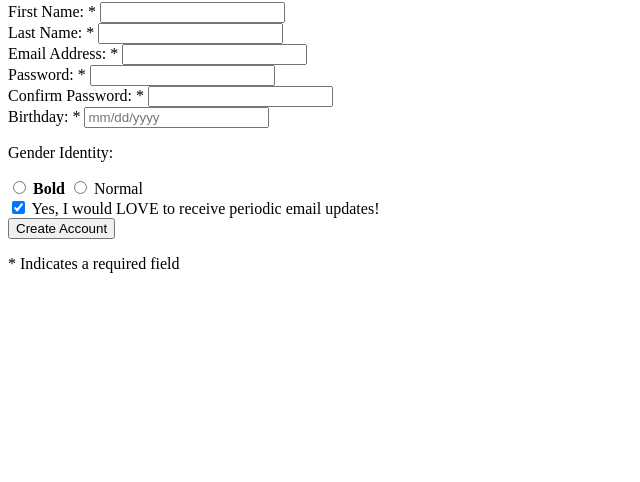
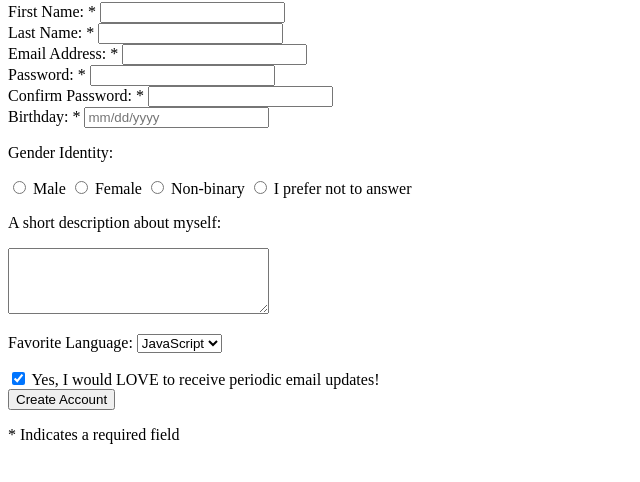
Before and after one commit to marksirany/RegistrationForm, a plain HTML site: page index.html in a window 1280 px wide. Shown: the part 78-560 px from the top of the page, without its empty margins (0-640 px from the left). Drawn offline with Linux system fonts and the light colour scheme.

Commit message:
final commit

```diff
--- a/index.html
+++ b/index.html
@@ -35,11 +35,29 @@
         </div>
         <div>
             <p>Gender Identity:</p>
-            <input type="radio" name="font" value="Male" id="bold">
-            <label for="bold"><strong>Bold</strong><label>
             <input type="radio" name="font" value="normal" id="normal">
-            <label for="normal">Normal<label>
+            <label for="normal">Male<label>
+            <input type="radio" name="font" value="normal" id="normal">
+            <label for="normal">Female<label>
+            <input type="radio" name="font" value="normal" id="normal">
+            <label for="normal">Non-binary<label>
+            <input type="radio" name="font" value="normal" id="normal">
+            <label for="normal">I prefer not to answer<label>
+        </div>
+        <div>
+            <p>A short description about myself:</p>
+            <textarea name="comment" cols="30" rows="4"></textarea>
 
+        </div>
+        <div>
+            <p>Favorite Language:
+                <select name="favoriteLanguage">
+                    <option>JavaScript</option>
+                    <option>React</option>
+                    <option>HTML</option>
+                    <option>CSS</option>
+                </select>
+            </p>
         </div>
         <div>
             <input type="checkbox" name="offers" id="offers" checked >
```
